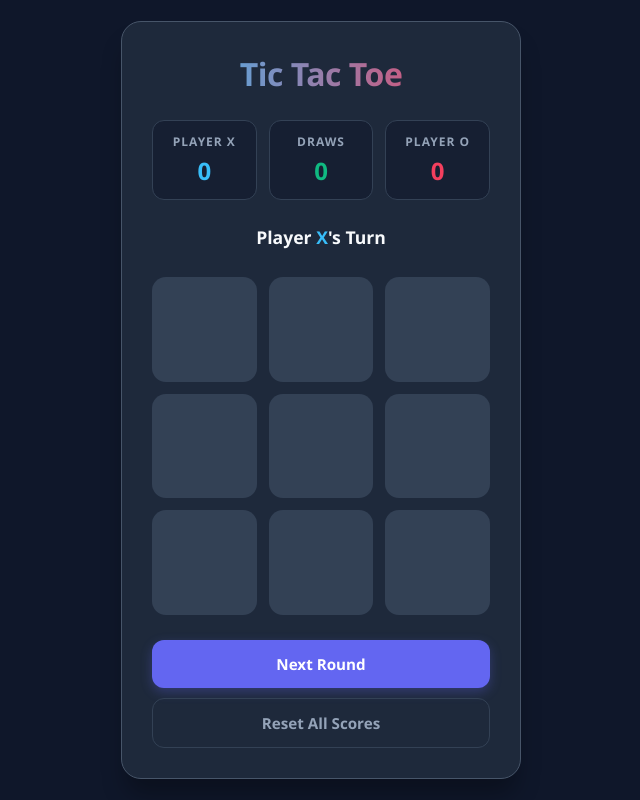
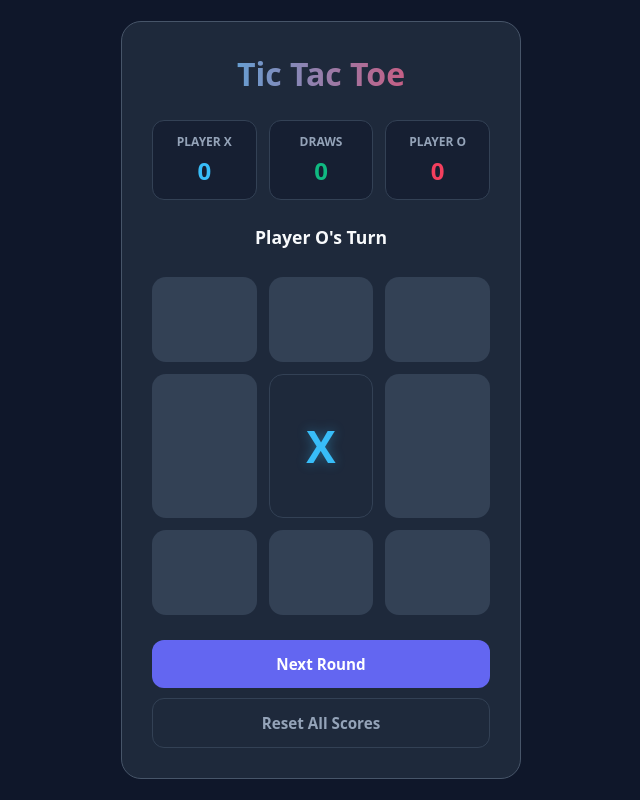
Before and after one commit to coldmusic28-dot/coldmusic28-dot.github.io, a plain HTML site: page index.html in a window 1280 px wide. Both pictures are taken after a click on the element 640 px from the left and 446 px from the top of the page. Shown: the whole page, without its empty margins (319-959 px from the left). Drawn offline with Linux system fonts and the light colour scheme.

Commit message:
Update index.html

```diff
--- a/index.html
+++ b/index.html
@@ -3,7 +3,7 @@
 <head>
     <meta charset="UTF-8">
     <meta name="viewport" content="width=device-width, initial-scale=1.0">
-    <title>Tic Tac Toe - Retro Cyber</title>
+    <title>Tic Tac Toe</title>
     <style>
         :root {
             --bg-color: #0f172a;
@@ -16,302 +16,106 @@
             --color-draw: #10b981;
             --accent: #6366f1;
         }
-
-        * {
-            box-sizing: border-box;
-            font-family: 'Segoe UI', system-ui, Roboto, sans-serif;
-            margin: 0;
-            padding: 0;
-        }
-
-        body {
-            background-color: var(--bg-color);
-            color: var(--text-main);
-            display: flex;
-            justify-content: center;
-            align-items: center;
-            min-height: 100vh;
-            padding: 20px;
-        }
-
-        .container {
-            text-align: center;
-            background: var(--container-bg);
-            padding: 30px;
-            border-radius: 20px;
-            box-shadow: 0 20px 25px -5px rgba(0, 0, 0, 0.3);
-            width: 100%;
-            max-width: 400px;
-            border: 1px solid #475569;
-        }
-
-        h1 {
-            font-size: 2rem;
-            font-weight: 800;
-            margin-bottom: 25px;
-            letter-spacing: -0.5px;
-            background: linear-gradient(to right, var(--color-x), var(--color-o));
-            -webkit-background-clip: text;
-            -webkit-text-fill-color: transparent;
-        }
-
-        .scoreboard {
-            display: grid;
-            grid-template-columns: repeat(3, 1fr);
-            gap: 12px;
-            margin-bottom: 25px;
-        }
-
-        .score-box {
-            background: #0f172a80;
-            padding: 12px;
-            border-radius: 12px;
-            border: 1px solid #334155;
-            display: flex;
-            flex-direction: column;
-            gap: 4px;
-        }
-
-        .score-box .label {
-            font-size: 0.75rem;
-            text-transform: uppercase;
-            letter-spacing: 1px;
-            color: var(--text-muted);
-            font-weight: 600;
-        }
-
-        .score-box .val {
-            font-size: 1.5rem;
-            font-weight: 700;
-        }
-
+        * { box-sizing: border-box; font-family: system-ui, sans-serif; margin: 0; padding: 0; }
+        body { background-color: var(--bg-color); color: var(--text-main); display: flex; justify-content: center; align-items: center; min-height: 100vh; padding: 20px; }
+        .container { text-align: center; background: var(--container-bg); padding: 30px; border-radius: 20px; width: 100%; max-width: 400px; border: 1px solid #475569; }
+        h1 { font-size: 2rem; margin-bottom: 25px; background: linear-gradient(to right, var(--color-x), var(--color-o)); -webkit-background-clip: text; -webkit-text-fill-color: transparent; font-weight: 800; }
+        .scoreboard { display: grid; grid-template-columns: repeat(3, 1fr); gap: 12px; margin-bottom: 25px; }
+        .score-box { background: #0f172a80; padding: 12px; border-radius: 12px; border: 1px solid #334155; display: flex; flex-direction: column; }
+        .label { font-size: 0.75rem; text-transform: uppercase; color: var(--text-muted); font-weight: 600; }
+        .val { font-size: 1.5rem; font-weight: 700; margin-top: 4px; }
         #score-x .val { color: var(--color-x); }
         #score-draw .val { color: var(--color-draw); }
         #score-o .val { color: var(--color-o); }
-
-        #turn-indicator {
-            font-size: 1.1rem;
-            font-weight: 600;
-            margin-bottom: 25px;
-            color: var(--text-main);
-            min-height: 27px;
-        }
-
-        .board {
-            display: grid;
-            grid-template-columns: repeat(3, 1fr);
-            gap: 12px;
-            margin-bottom: 25px;
-            aspect-ratio: 1 / 1;
-        }
-
-        .cell {
-            background: var(--cell-bg);
-            border-radius: 14px;
-            display: flex;
-            align-items: center;
-            justify-content: center;
-            font-size: 2.75rem;
-            font-weight: 800;
-            cursor: pointer;
-            transition: all 0.2s ease;
-            border: 1px solid transparent;
-            user-select: none;
-        }
-
-        .cell:hover:not(.taken) {
-            background: #475569;
-            transform: scale(1.03);
-            border-color: #64748b;
-        }
-
-        .cell.taken {
-            cursor: not-allowed;
-            background: #1e293b;
-            border-color: #334155;
-        }
-
-        .cell.p-x {
-            color: var(--color-x);
-            text-shadow: 0 0 12px rgba(56, 189, 248, 0.4);
-        }
-
-        .cell.p-o {
-            color: var(--color-o);
-            text-shadow: 0 0 12px rgba(244, 63, 94, 0.4);
-        }
-
-        .controls {
-            display: flex;
-            flex-direction: column;
-            gap: 10px;
-        }
-
-        button {
-            width: 100%;
-            padding: 14px;
-            border: none;
-            border-radius: 12px;
-            font-size: 0.95rem;
-            font-weight: 700;
-            cursor: pointer;
-            transition: all 0.2s ease;
-        }
-
-        #restart-btn {
-            background: var(--accent);
-            color: white;
-            box-shadow: 0 4px 12px rgba(99, 102, 241, 0.3);
-        }
-
-        #restart-btn:hover {
-            background: #4f46e5;
-            transform: translateY(-1px);
-        }
-
-        #reset-scoreboard-btn {
-            background: transparent;
-            color: var(--text-muted);
-            border: 1px solid #334155;
-        }
-
-        #reset-scoreboard-btn:hover {
-            background: #ef444415;
-            color: #ef4444;
-            border-color: #ef444450;
-        }
+        #turn-indicator { font-size: 1.1rem; font-weight: 600; margin-bottom: 25px; min-height: 27px; }
+        .board { display: grid; grid-template-columns: repeat(3, 1fr); gap: 12px; margin-bottom: 25px; aspect-ratio: 1 / 1; }
+        .cell { background: var(--cell-bg); border-radius: 14px; display: flex; align-items: center; justify-content: center; font-size: 2.75rem; font-weight: 800; cursor: pointer; user-select: none; border: 1px solid transparent; }
+        .cell:hover:not(.taken) { background: #475569; transform: scale(1.02); }
+        .cell.taken { cursor: not-allowed; background: #1e293b; border-color: #334155; }
+        .cell.p-x { color: var(--color-x); text-shadow: 0 0 12px rgba(56, 189, 248, 0.4); }
+        .cell.p-o { color: var(--color-o); text-shadow: 0 0 12px rgba(244, 63, 94, 0.4); }
+        .controls { display: flex; flex-direction: column; gap: 10px; }
+        button { width: 100%; padding: 14px; border: none; border-radius: 12px; font-size: 0.95rem; font-weight: 700; cursor: pointer; }
+        #restart-btn { background: var(--accent); color: white; }
+        #reset-scoreboard-btn { background: transparent; color: var(--text-muted); border: 1px solid #334155; }
+        #reset-scoreboard-btn:hover { color: #ef4444; background: #ef444415; }
     </style>
 </head>
 <body>
     <div class="container">
         <h1>Tic Tac Toe</h1>
-
         <div class="scoreboard">
-            <div class="score-box" id="score-x">
-                <span class="label">Player X</span>
-                <span class="val">0</span>
-            </div>
-            <div class="score-box" id="score-draw">
-                <span class="label">Draws</span>
-                <span class="val">0</span>
-            </div>
-            <div class="score-box" id="score-o">
-                <span class="label">Player O</span>
-                <span class="val">0</span>
-            </div>
+            <div class="score-box" id="score-x"><span class="label">Player X</span><span class="val">0</span></div>
+            <div class="score-box" id="score-draw"><span class="label">Draws</span><span class="val">0</span></div>
+            <div class="score-box" id="score-o"><span class="label">Player O</span><span class="val">0</span></div>
         </div>
-
-        <div id="turn-indicator">Player <span style="color: var(--color-x)">X</span>'s Turn</div>
-
+        <div id="turn-indicator">Player X's Turn</div>
         <div class="board" id="board">
-            <div class="cell" data-index="0"></div>
-            <div class="cell" data-index="1"></div>
-            <div class="cell" data-index="2"></div>
-            <div class="cell" data-index="3"></div>
-            <div class="cell" data-index="4"></div>
-            <div class="cell" data-index="5"></div>
-            <div class="cell" data-index="6"></div>
-            <div class="cell" data-index="7"></div>
-            <div class="cell" data-index="8"></div>
+            <div class="cell" data-id="0"></div><div class="cell" data-id="1"></div><div class="cell" data-id="2"></div>
+            <div class="cell" data-id="3"></div><div class="cell" data-id="4"></div><div class="cell" data-id="5"></div>
+            <div class="cell" data-id="6"></div><div class="cell" data-id="7"></div><div class="cell" data-id="8"></div>
         </div>
-
         <div class="controls">
             <button id="restart-btn">Next Round</button>
             <button id="reset-scoreboard-btn">Reset All Scores</button>
         </div>
     </div>
-
     <script>
-        const cellElements = Array.from(document.querySelectorAll('.cell'));
-        const turnIndicator = document.getElementById('turn-indicator');
-        const restartBtn = document.getElementById('restart-btn');
-        const resetScoreboardBtn = document.getElementById('reset-scoreboard-btn');
-
-        const scoreXVal = document.querySelector('#score-x .val');
-        const scoreOVal = document.querySelector('#score-o .val');
-        const scoreDrawVal = document.querySelector('#score-draw .val');
-
-        let currentPlayer = 'X';
-        let gameActive = true;
-        let gameState = Array(9).fill("");
+        const cells = Array.from(document.querySelectorAll('.cell'));
+        const indicator = document.getElementById('turn-indicator');
+        let player = 'X';
+        let active = true;
         let scores = { X: 0, O: 0, draws: 0 };
 
-        // Safe format: String paths to bypass platform text-stripping bugs completely
-        const winningConditions = [
-            "0,1,2", "3,4,5", "6,7,8",
-            "0,3,6", "1,4,7", "2,5,8",
-            "0,4,8", "2,4,6"
-        ];
-
-        function handleCellClick(e) {
-            const clickedCell = e.target;
-            const clickedCellIndex = parseInt(clickedCell.getAttribute('data-index'));
-
-            if (gameState.at(clickedCellIndex) !== "" || !gameActive) return;
-
-            handleCellPlayed(clickedCell, clickedCellIndex);
-            handleResultValidation();
+        function checkWin() {
+            const vals = cells.map(c => c.textContent);
+            const patterns = ["012","345","678","036","147","258","048","246"];
+            return patterns.some(p => {
+                const a = vals.at(parseInt(p.at(0)));
+                const b = vals.at(parseInt(p.at(1)));
+                const c = vals.at(parseInt(p.at(2)));
+                return a !== "" && a === b && b === c;
+            });
         }
 
-        function handleCellPlayed(cell, index) {
-            gameState.splice(index, 1, currentPlayer);
-            cell.innerText = currentPlayer;
-            cell.classList.add('taken', currentPlayer === 'X' ? 'p-x' : 'p-o');
-        }
+        document.getElementById('board').addEventListener('click', (e) => {
+            if (!active || !e.target.classList.contains('cell') || e.target.textContent !== "") return;
 
-        function handleResultValidation() {
-            let roundWon = false;
+            e.target.textContent = player;
+            e.target.classList.add('taken', player === 'X' ? 'p-x' : 'p-o');
 
-            for (let i = 0; i < winningConditions.length; i++) {
-                const conditionParts = winningConditions.at(i).split(",");
-                const idxA = parseInt(conditionParts.at(0));
-                const idxB = parseInt(conditionParts.at(1));
-                const idxC = parseInt(conditionParts.at(2));
-
-                let a = gameState.at(idxA);
-                let b = gameState.at(idxB);
-                let c = gameState.at(idxC);
-
-                if (a === '' || b === '' || c === '') continue;
-                if (a === b && b === c) {
-                    roundWon = true;
-                    break;
-                }
-            }
-
-            if (roundWon) {
-                turnIndicator.innerHTML = `Player <span style="color: var(--color-${currentPlayer.toLowerCase()})">${currentPlayer}</span> Wins!`;
-                scores[currentPlayer]++;
-                updateScoreboard();
-                gameActive = false;
+            if (checkWin()) {
+                indicator.innerHTML = `Player ${player} Wins!`;
+                scores[player]++;
+                document.querySelector(`#score-${player.toLowerCase()} .val`).textContent = scores[player];
+                active = false;
                 return;
             }
 
-            if (!gameState.includes("")) {
-                turnIndicator.innerHTML = `<span style="color: var(--color-draw)">It's a Draw!</span>`;
+            if (cells.every(c => c.textContent !== "")) {
+                indicator.innerHTML = `It's a Draw!`;
                 scores.draws++;
-                updateScoreboard();
-                gameActive = false;
+                document.querySelector('#score-draw .val').textContent = scores.draws;
+                active = false;
                 return;
             }
 
-            currentPlayer = currentPlayer === "X" ? "O" : "X";
-            turnIndicator.innerHTML = `Player <span style="color: var(--color-${currentPlayer.toLowerCase()})">${currentPlayer}</span>'s Turn`;
-        }
+            player = player === 'X' ? 'O' : 'X';
+            indicator.innerHTML = `Player ${player}'s Turn`;
+        });
 
-        function handleRestartGame() {
-            gameActive = true;
-            currentPlayer = "X";
-            gameState = Array(9).fill("");
-            turnIndicator.innerHTML = `Player <span style="color: var(--color-x)">X</span>'s Turn`;
-            cellElements.forEach(cell => {
-                cell.innerText = "";
-                cell.className = "cell";
-            });
-        }
+        document.getElementById('restart-btn').addEventListener('click', () => {
+            active = true;
+            player = 'X';
+            indicator.innerHTML = "Player X's Turn";
+            cells.forEach(c => { c.textContent = ""; c.className = "cell"; });
+        });
 
-        function updateScoreboard() {
-            scoreXVal.innerText = scores.X;
-            scoreOVal.innerText = scores.O;
-            scoreDrawVal.innerText = scores.draws;
-        }
+        document.getElementById('reset-scoreboard-btn').addEventListener('click', () => {
+            scores = { X: 0, O: 0, draws: 0 };
+            document.querySelectorAll('.val').forEach(v => v.textContent = "0");
+            document.getElementById('restart-btn').click();
+        });
+    </script>
+</body>
+</html>
```
